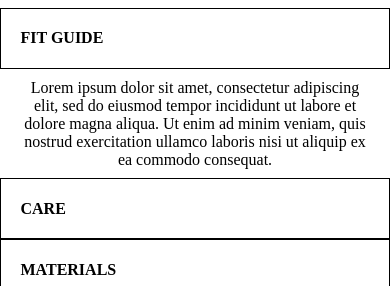
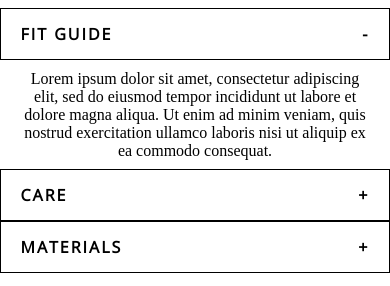
Before and after one commit to apark105/VanillaProject, a plain HTML site: page index.html in a window 390 px wide. Both pictures are taken after a click on the element "FIT GUIDE". Shown: the top 286 px of the page. Drawn offline with nearby package versions, Linux system fonts and the light colour scheme.

Commit message:
added OOP

```diff
--- a/index.js
+++ b/index.js
@@ -1,25 +1,52 @@
-window.onload = function(){
-    init();
+// window.onload = function(){
+//     init();
+// }
+
+// function init(){
+//     const tab = document.querySelectorAll(".tab")
+//     tab.forEach(selectTab => selectTab.addEventListener("click", changeTabColor));
+// }
+
+// function changeTabColor(){
+//     closeTab()
+//     const currentTab = event.target;
+//     currentTab.classList.add("tabClicked")
+//     showInfo(currentTab.id)
+// }
+
+// function showInfo(currentTab){
+//     const info = document.getElementsByClassName(currentTab)
+//     info[0].classList.add('showInfo')
+// }
+
+// function closeTab(){
+//     const removeTab = document.querySelectorAll('.tabClicked')[0];
+//     const removeInfo = document.querySelectorAll('.showInfo')[0];
+//     if (removeTab) {
+//         removeTab.classList.remove("tabClicked")
+//         removeInfo.classList.remove("showInfo")
+//     }
+// }
+
+class Tab {
+    init(){
+        const tab = document.querySelectorAll(".tab")
+        tab.forEach(selectTab => selectTab.addEventListener("click", this.changeTabColor));
     }
 
-function init(){
-    const tab = document.querySelectorAll(".tab")
-    tab.forEach(selectTab => selectTab.addEventListener("click", changeTabColor));
+    changeTabColor = () => {
+        this.closeTab()
+        const currentTab = event.target;
+        currentTab.classList.add("tabClicked")
+        this.showInfo(currentTab.id)
     }
 
-function changeTabColor(){
-    closeTab()
-    const currentTab = event.target;
-    currentTab.classList.add("tabClicked")
-    showInfo(currentTab.id)
-}
-
-function showInfo(currentTab){
+    showInfo = (currentTab) => {
         const info = document.getElementsByClassName(currentTab)
         info[0].classList.add('showInfo')
     }
 
-function closeTab(){
+    closeTab = () => {
         const removeTab = document.querySelectorAll('.tabClicked')[0];
         const removeInfo = document.querySelectorAll('.showInfo')[0];
         if (removeTab) {
@@ -27,3 +54,9 @@ function closeTab(){
             removeInfo.classList.remove("showInfo")
         }
     }
+}
+
+window.onload = function(){
+    const individualTab = new Tab;
+    individualTab.init();
+}
--- a/style.css
+++ b/style.css
@@ -1,9 +1,10 @@
+@import url('https://fonts.googleapis.com/css?family=Open+Sans');
+
 body {
     margin: 0;
     width: 100vw;
     overflow-x: hidden;
-    /* height: 100vh; */
-    font-family: 'open sans-bold'
+    height: 100vh;
 }
 
 .headers {
@@ -12,19 +13,20 @@ body {
     padding: 2% 0 3% 0;
     display: flex;
     justify-content: center;
-    align-items: center;
     flex-wrap: wrap;
 }
 
 .tab {
     width: 18vw;
-    height: 7vh;
+    height: 50px;
     border: 1px solid black;
     display: flex;
     align-items: center;
     justify-content: center;
     cursor: pointer;
     font-weight: 700;
+    letter-spacing: 2px;
+    font-family: 'Open Sans';
 }
 
 .tabClicked {
@@ -71,21 +73,34 @@ li > div {
     border-top: 1px solid black;
 }
 
+/* For mobile phones: */
 @media only screen and (max-width: 768px) {
-    /* For mobile phones: */
     .tab {
         width: 95%;
-        justify-content: flex-start;
-        padding-left: 5%;
+        justify-content: space-between;
+        padding: 0 5% 0;
     }
     .tabClicked {
         color: inherit;
         background-color: inherit;
     }
+    .fitGuide, .care, .materials {
+        width: 90%;
+        max-height: 0;
+        padding: 0;
+        overflow: hidden;
+        display: block;
+        transition: max-height 0.3s ease-out;
+    }
     .showInfo{
         order: inherit;
+        max-height: 250px;
+        padding: 2.5% 0;
     }
-    .fitGuide, .care, .materials {
-        width: 90%;
+    .tab:after {
+        content: '+';
+    }
+    .tabClicked:after {
+        content: "-";
     }
   }
```
Also changed, not shown: prototype/index.html (+3 -3 lines), prototype/prototpye2/style.css (+7 -7 lines). Lines whose indentation alone changed are shown as unchanged.
